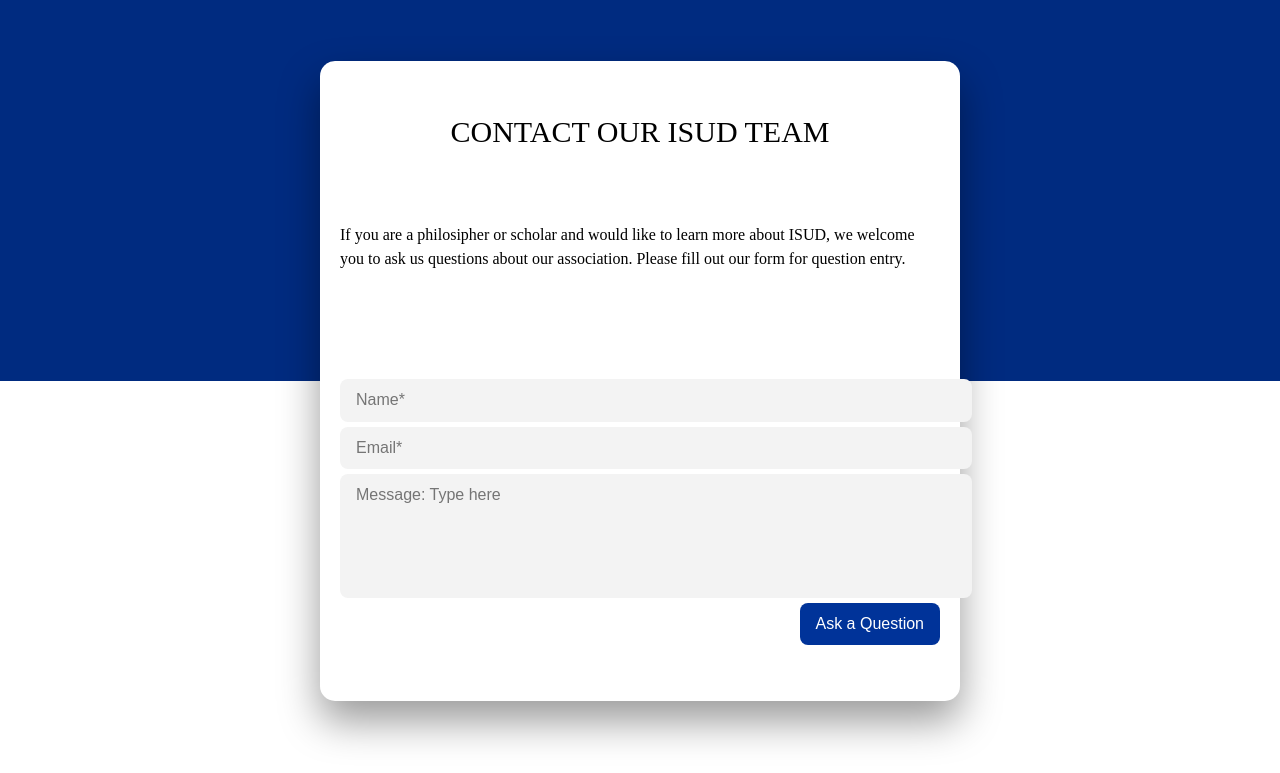
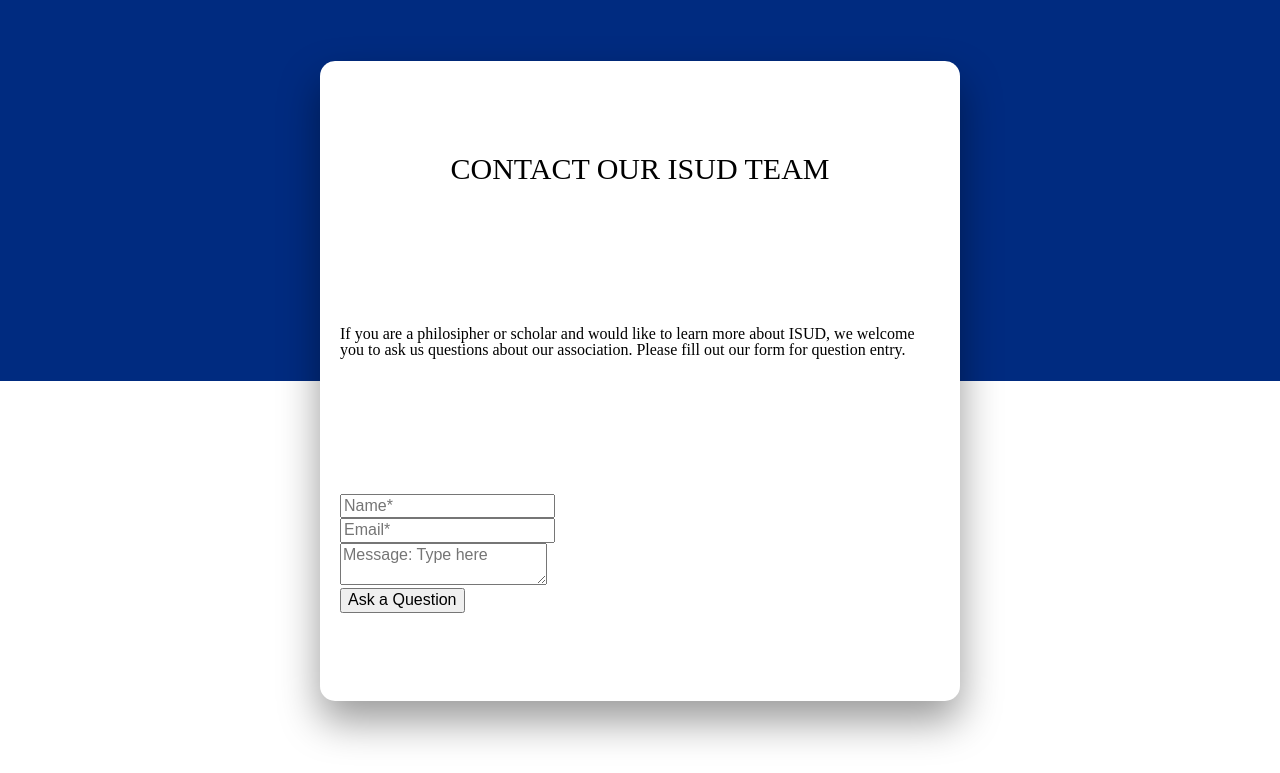
Before and after one commit to kainatkhan14/Project2, a plain HTML site: page form.html in a window 1280 px wide. Shown: the part 192-965 px from the top of the page. Drawn offline with nearby package versions, Linux system fonts and the light colour scheme.

Commit message:
Updating css format
The big chunk that says is being removed, I saved it on a seperate notepad in case what I change my css to isn't working. The current css I have is kind of confusing to read

```diff
--- a/css/style.css
+++ b/css/style.css
@@ -301,7 +301,7 @@ footer img {
   margin: 0;
   padding: 0;
   width: 100%;
-  height: 100vh;
+  min-height: 100vh;
   display: flex;
   justify-content: center;
   align-items: center;
@@ -312,6 +312,7 @@ footer img {
     #002b80 50%,
     #002b80 100%
   );
+
 }
 /*The background display of form*/
 .container{
@@ -327,71 +328,16 @@ footer img {
   margin: 20px auto;
   box-shadow: 0 20px 40px rgba(0, 0, 0, .4);
 
-  h2 {
-	  font-size: 30px;
-	  text-align: center;
-	  margin-bottom: 5px;
-  }
-  p {
-	 color:#000000;
-	 font-size: 16px;
-	 line-height: 1.5;
-	 margin-bottom: 32px;
-  }
-  form {
-	display: grid;
-    grid-template-columns: 1fr;
-	grid-gap: 16px;
+}
 
-	&.full{
-		grid-column: 1/-1;
-	}
-	label{
-		display:block;
-		margin-bottom:5px;
-		color:#888;
-		font-size:14px;
-	}
+.container h2{
+	font-size: 30px;
+	text-align: center;
+	margin-top: 5px;
+	margin-bottom:5px;
 
-  }
-  .form-element{
-	  appearance: none;
-	  outline:none;
-	  border:none;
+}
 
-	  display:block;
-	  width:100%;
-
-	  border-radius:8px;
-	  padding: 12px 16px;
-	  background-color: #F3F3F3;
-  }
-  textarea{
-	  resize: none;
-	  min-height: 100px;
-  }
-  #submit-button{
-	grid-column: 1 / -1;
-	text-align: right;
-
-	input[type="submit"] {
-		appearance: none;
-		border: none;
-		outline: none;
-		background: none;
-
-		padding: 12px 16px;
-		background-color: #003399;
-		border-radius: 8px;
-		color: #FFF;
-		cursor: pointer;
-		transition: 0.4s;
-
-		&:hover {
-			background-color: #3377ff;
-		}
-  }
-}
 
 
 
```
